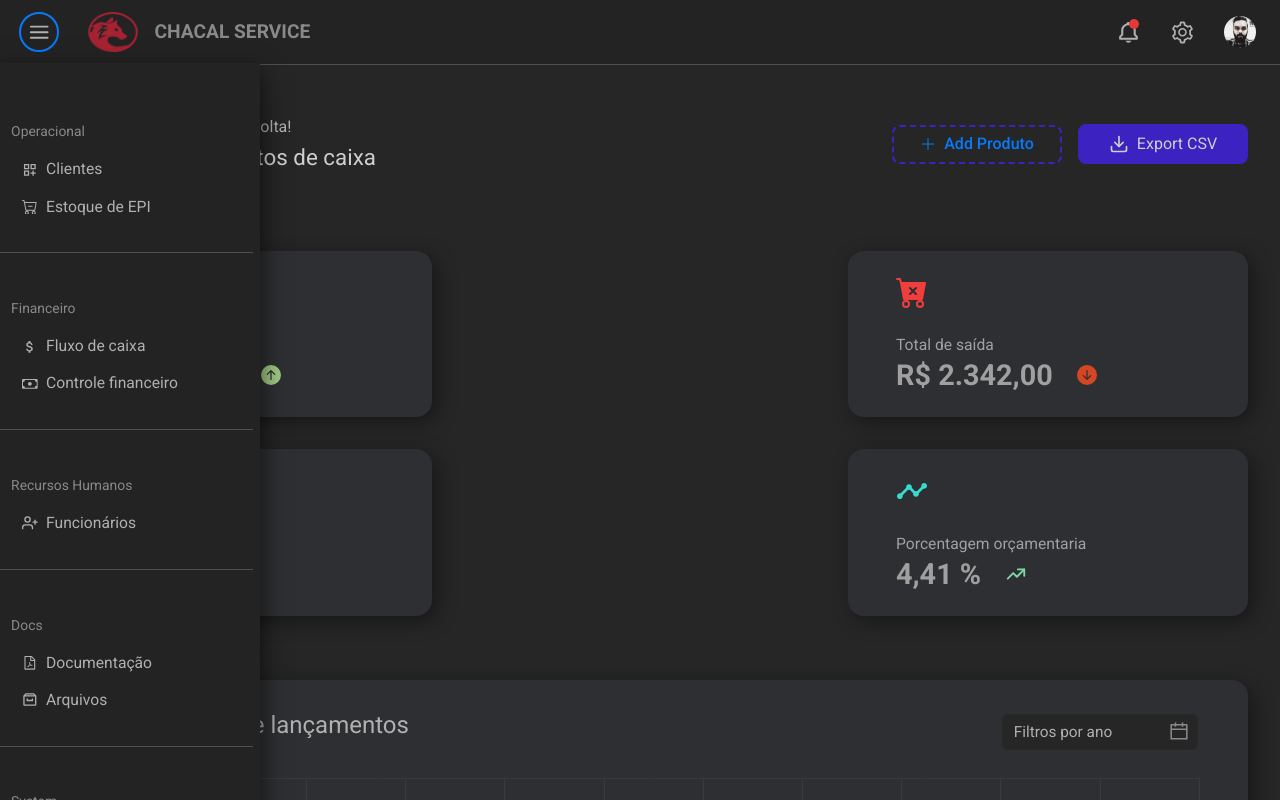
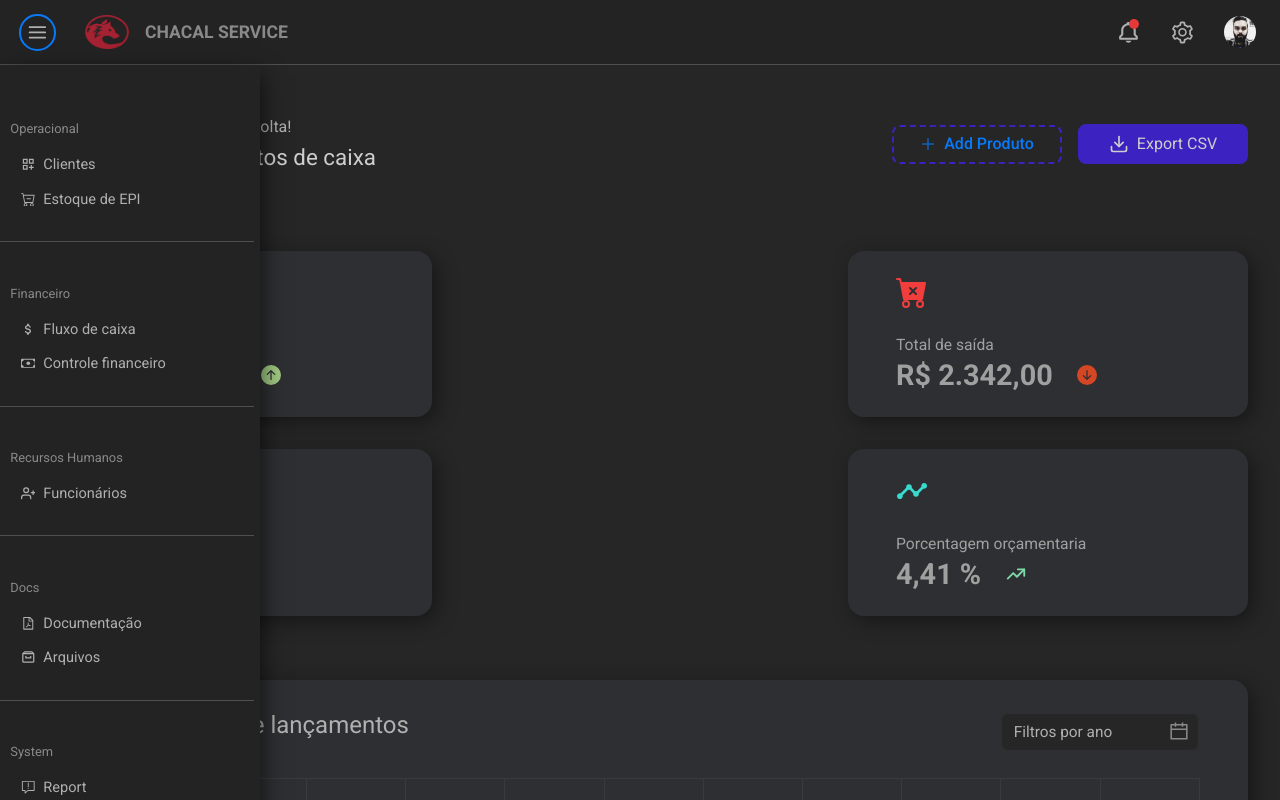
Before and after one commit to Fsouzza/chacal-servicev2, a React (Create React App) app: page / in a window 1280 px wide. Both pictures are taken after a click on the element 39 px from the left and 32 px from the top of the page. Shown: the top 800 px of the page. Built offline with nearby package versions, Linux system fonts and the light colour scheme.

Commit message:
estilizacao scss header + sidebar

```diff
--- a/src/components/header/header.module.scss
+++ b/src/components/header/header.module.scss
@@ -34,7 +34,7 @@
     gap: 1em;
     strong{
       color: $cor-cinza;
-      font-size: 1.2em;
+      font-size: 1.1em;
       pointer-events: none;
       text-transform: uppercase;
       user-select: none;
@@ -44,7 +44,7 @@
     }
   }
   .menu{
-   @include menu(transparent, 1.4em, .3em);
+   @include menu(transparent, 1.3em, .3em);
     margin-right: .6em;
     @media (max-width: 375px) {
       @include menu(transparent, 1.2em, .3em);
@@ -55,7 +55,7 @@
       transition: .3s ease-in;
     }
     &__ativo{
-      @include menu($cor-azull, 1.4em, .3em);
+      @include menu($cor-azull, 1.3em, .3em);
       margin-right: .6em;
       @media (max-width: 375px) {
         @include menu(transparent, 1.2em, .3em);
@@ -63,8 +63,8 @@
     }
   }
   .logo{
-    height: 40px;
-    width: 50px;
+    height: 34px;
+    width: 44px;
     pointer-events: none;
     user-select: none;
     @media (max-width: 375px) {
--- a/src/components/sidebar/sidebar.module.scss
+++ b/src/components/sidebar/sidebar.module.scss
@@ -14,7 +14,7 @@
   padding: 2.2em .3em 0 0;
   position: fixed;
   left: 0;
-  top: 2.8em;
+  top: 3.145em;
   z-index: 900;
   width: 260px;
   @media (max-width: 375px) {
```
